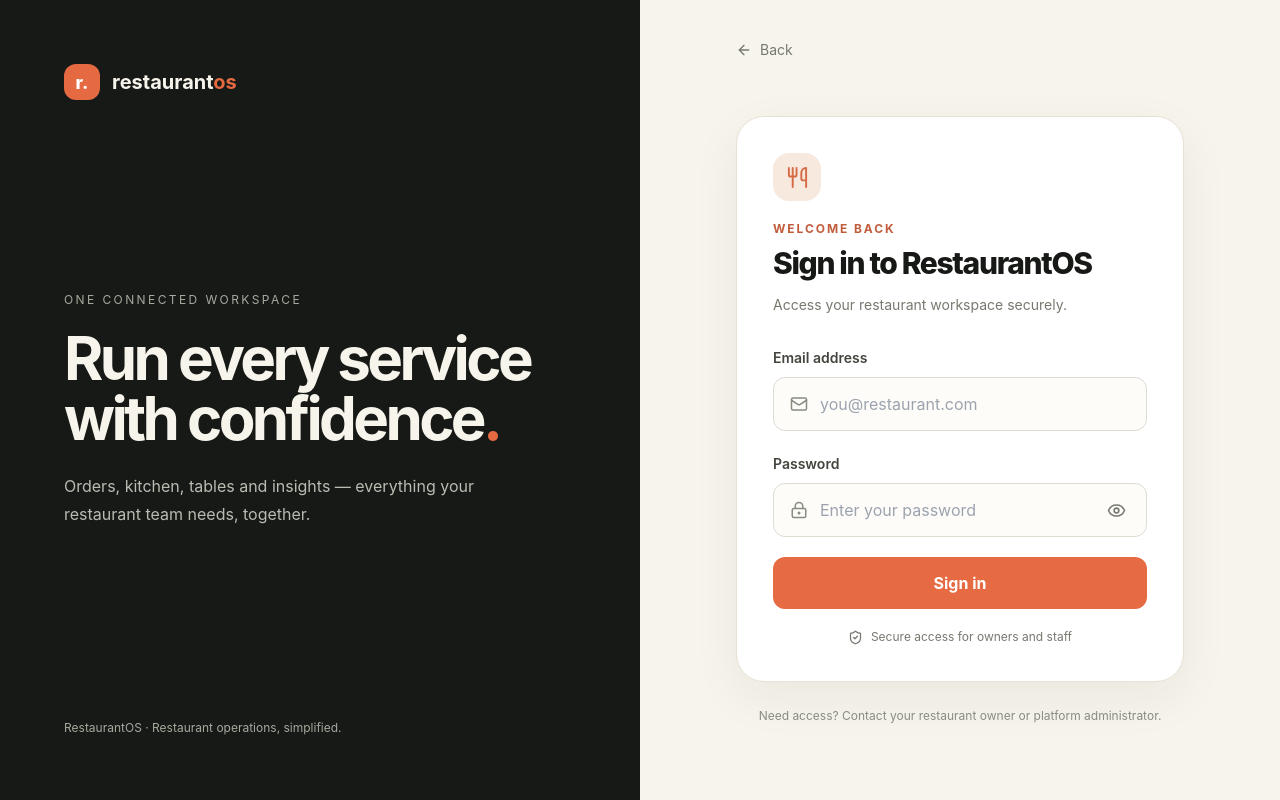
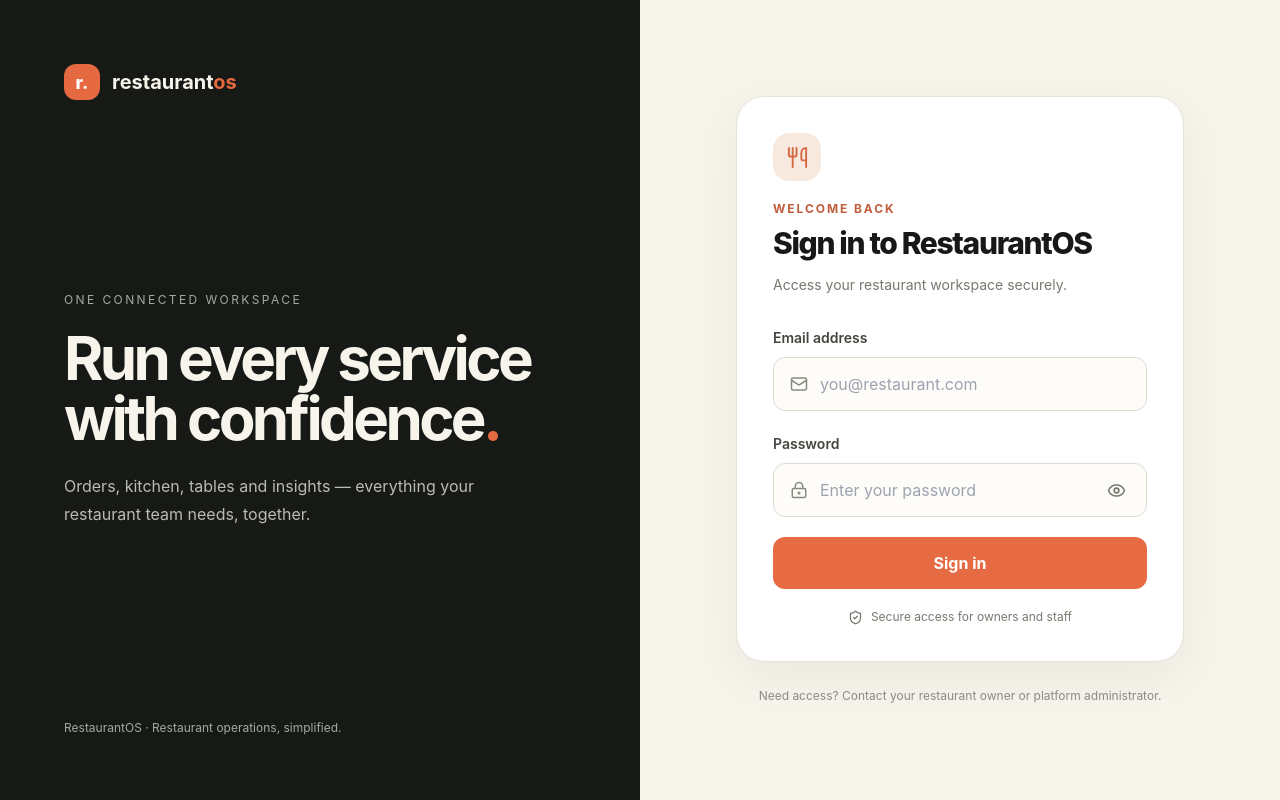
Before and after one commit to rajukumar30/restaurantos-frontend, a Next.js app: page /login in a window 1280 px wide. Built offline with nearby package versions, Linux system fonts and the light colour scheme; no server answers.

Commit message:
ux(login): remove unnecessary back navigation

```diff
--- a/src/app/login/page.tsx
+++ b/src/app/login/page.tsx
@@ -1,8 +1,7 @@
 "use client";
 
 import { FormEvent, useEffect, useState } from "react";
-import { ArrowLeft, LockKeyhole, Mail, Utensils, Eye, EyeOff, ShieldCheck } from "lucide-react";
-import Link from "next/link";
+import { LockKeyhole, Mail, Utensils, Eye, EyeOff, ShieldCheck } from "lucide-react";
 import { useRouter } from "next/navigation";
 import {membershipRoles,staffRole,roleHome} from "../staff/role-routes";
 
@@ -85,8 +84,8 @@ export default function LoginPage() {
     </section>
     <section className="flex min-h-screen lg:min-h-0 flex-col px-5 py-6 sm:px-10 sm:py-10">
       <div className="mx-auto w-full max-w-md">
-        <div className="flex items-center justify-between gap-3 mb-8 lg:mb-14">
-          <Link href="/" className="inline-flex items-center gap-2 text-sm text-[#77796f] hover:text-[#171916]"><ArrowLeft size={16}/> Back</Link>
+        <div className="flex items-center justify-end gap-3 mb-8 lg:mb-14">
+
           <div className="lg:hidden flex items-center gap-2"><div className="brand-mark !h-9 !w-9 !rounded-xl">r.</div><span className="text-base font-bold">restaurant<span className="text-[#E56A42]">os</span></span></div>
         </div>
         <div className="rounded-[28px] border border-[#e8e1d5] bg-white p-6 shadow-[0_16px_50px_rgba(40,36,26,0.06)] sm:p-9">
```
